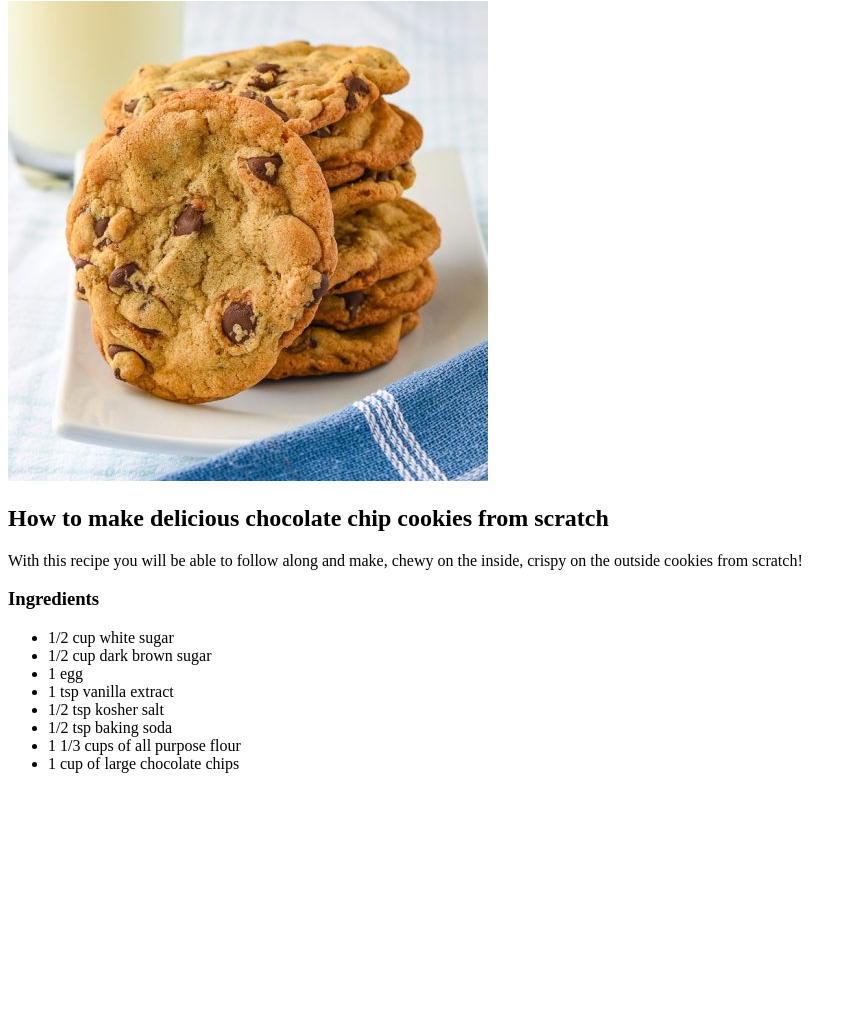
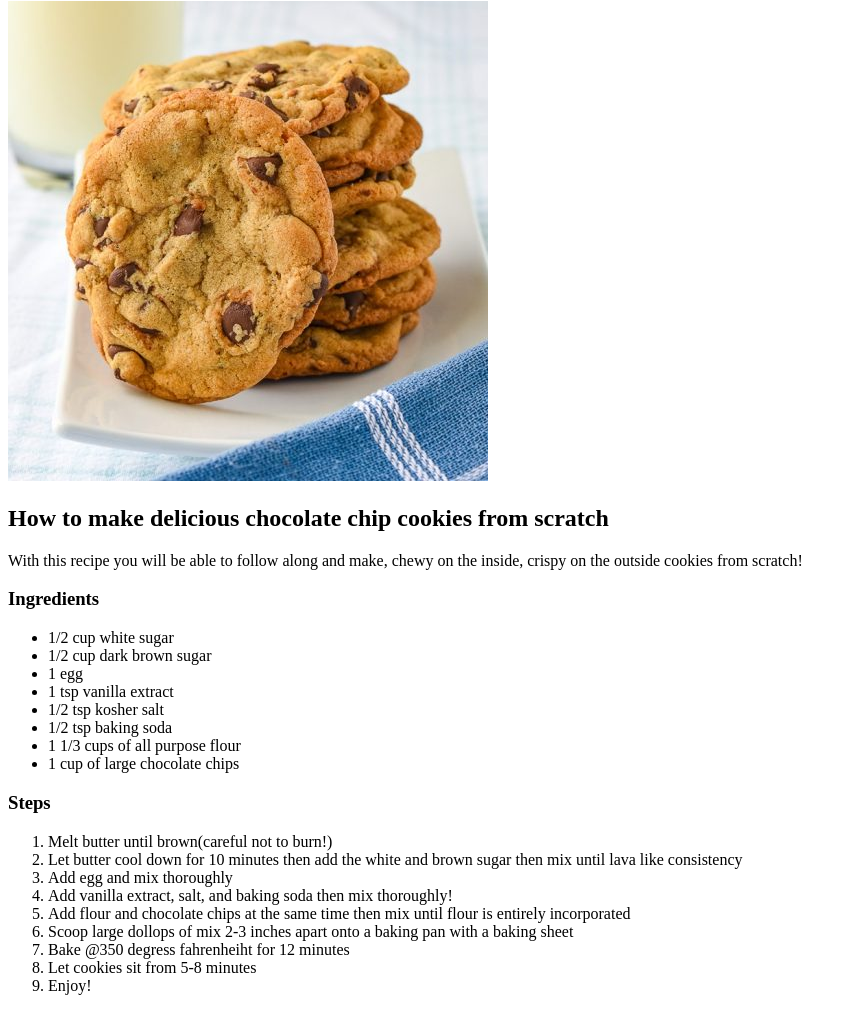
Before and after one commit to jonathanosio25/odin-recipes, a plain HTML site: page recipes/chocolatechipcookies.html in a window 1280 px wide. Shown: the part 79-1090 px from the top of the page, without its empty margins (0-856 px from the left). Before the commit the page ends 868 px from the top, so only its background shows below. Drawn offline with Linux system fonts and the light colour scheme.

Commit message:
add steps heading along with ordered lists of steps for recipe

```diff
--- a/recipes/chocolatechipcookies.html
+++ b/recipes/chocolatechipcookies.html
@@ -21,5 +21,17 @@
           <li>1 1/3 cups of all purpose flour</li>
           <li>1 cup of large chocolate chips</li>
         </ul>
+        <h3>Steps</h3>
+        <ol>
+          <li>Melt butter until brown(careful not to burn!)</li>
+          <li>Let butter cool down for 10 minutes then add the white and brown sugar then mix until lava like consistency</li>
+          <li>Add egg and mix thoroughly</li>
+          <li>Add vanilla extract, salt, and baking soda then mix thoroughly!</li>
+          <li>Add flour and chocolate chips at the same time then mix until flour is entirely incorporated</li>
+          <li>Scoop large dollops of mix 2-3 inches apart onto a baking pan with a baking sheet</li>
+          <li>Bake @350 degress fahrenheiht for 12 minutes</li>
+          <li>Let cookies sit from 5-8 minutes</li>
+          <li>Enjoy!</li>
+        </ol>
   </body>
 </html>
```
